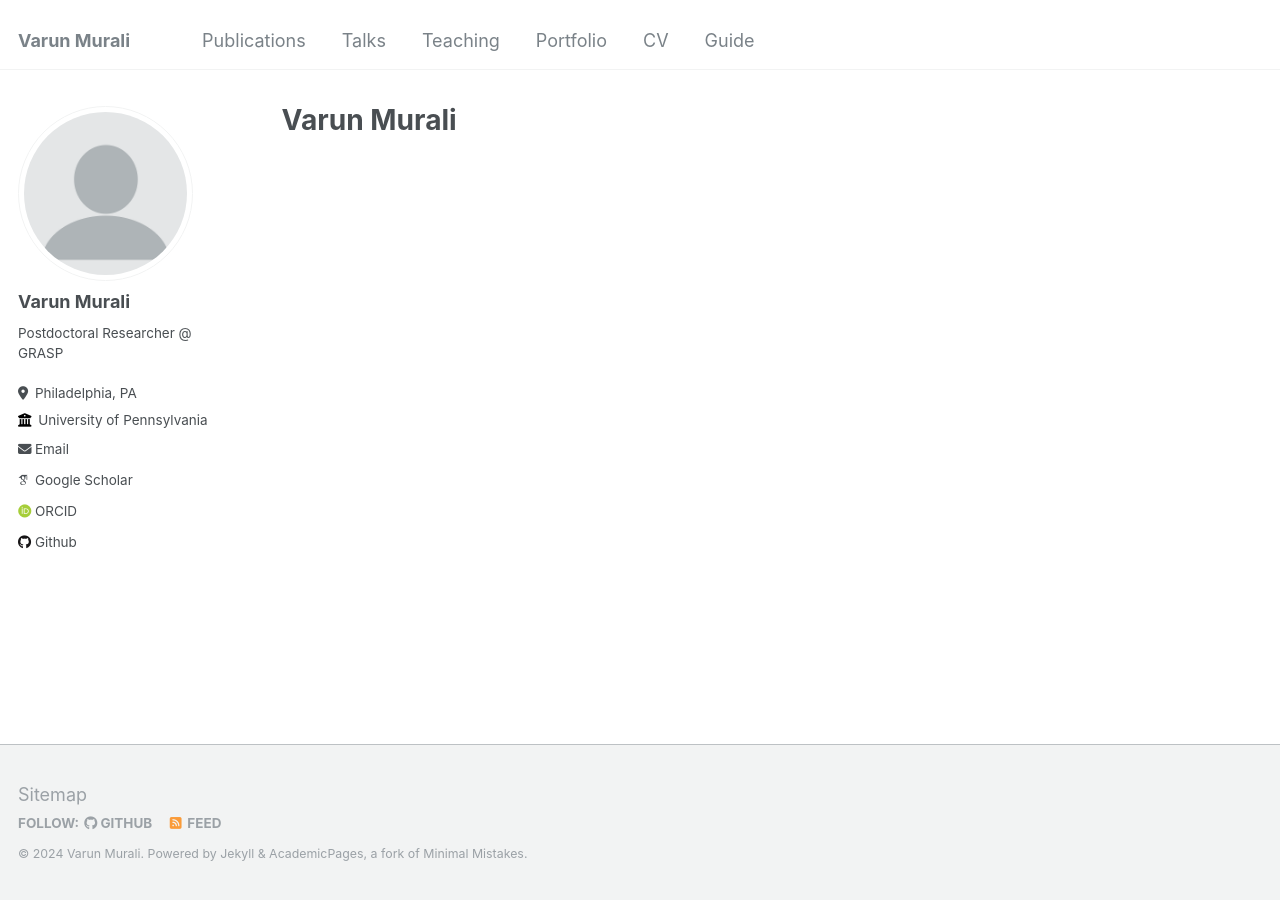
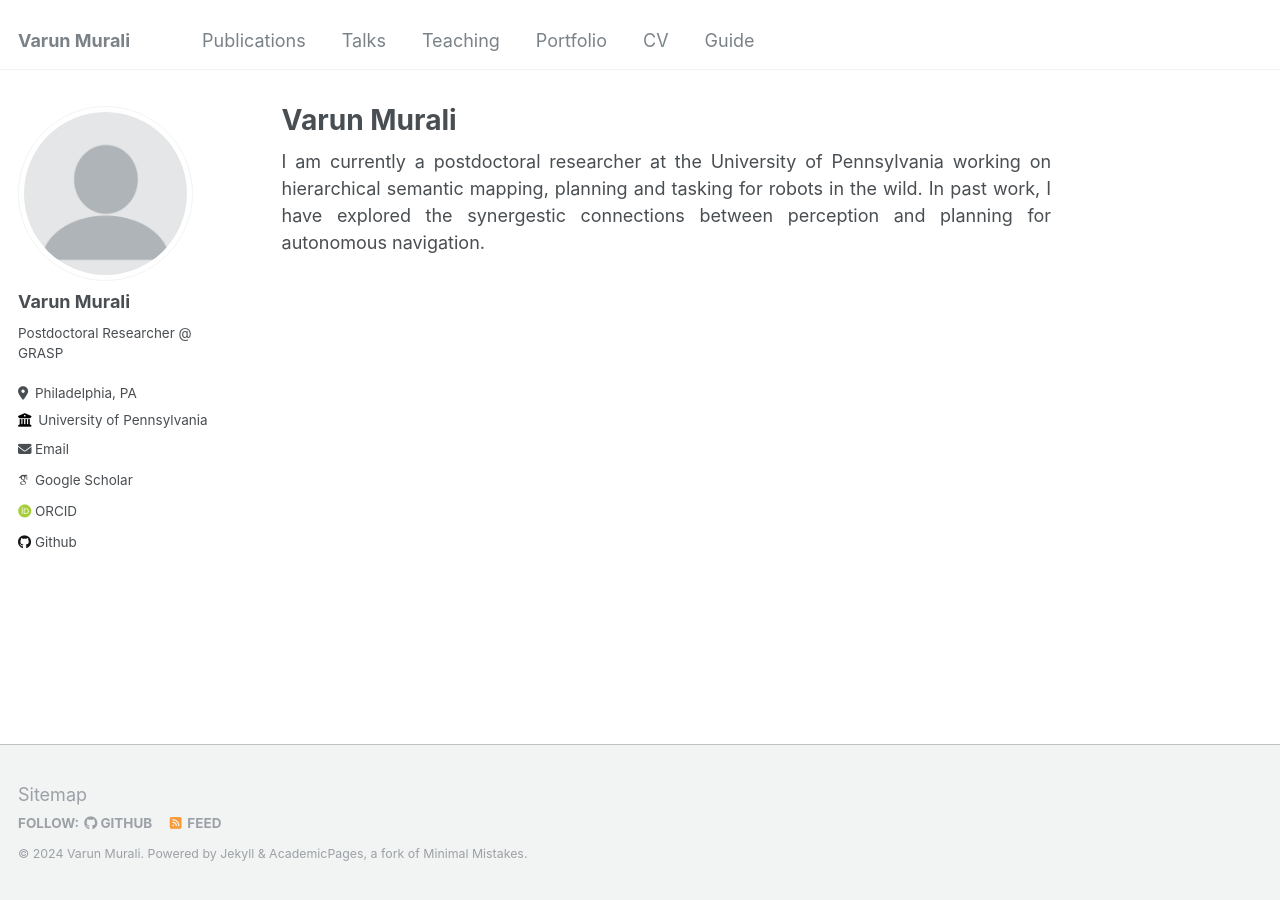
Before and after one commit to varunmurali1/varunmurali1.github.io, a Jekyll site: the page built from _pages/about.md, in a window 1280 px wide. Built offline with Jekyll 4.4.1, drawn with Linux system fonts in a browser that asks for light colours; some web fonts are replaced.

Commit message:
adding a small about

```diff
--- a/_pages/about.md
+++ b/_pages/about.md
@@ -6,3 +6,5 @@ redirect_from:
   - /about/
   - /about.html
 ---
+{: style="text-align: justify"}
+I am currently a postdoctoral researcher at the University of Pennsylvania working on hierarchical semantic mapping, planning and tasking for robots in the wild. In past work, I have explored the synergestic connections between perception and planning for autonomous navigation.
```
